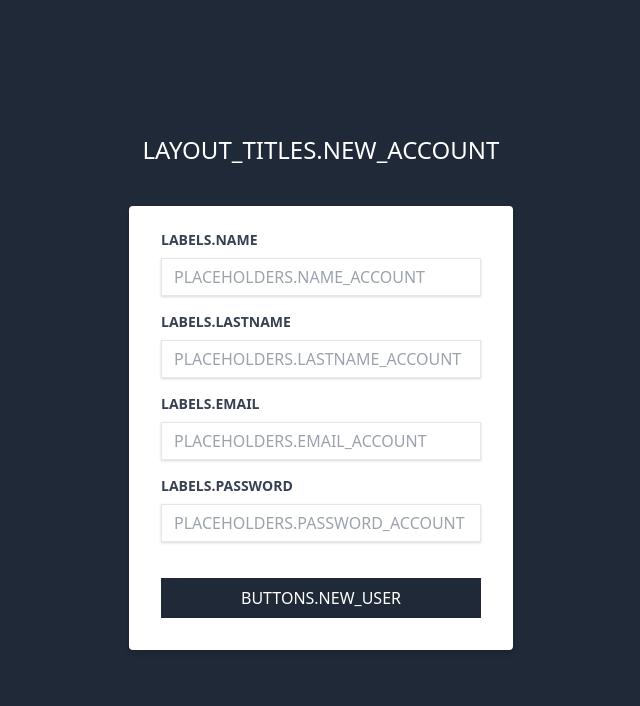
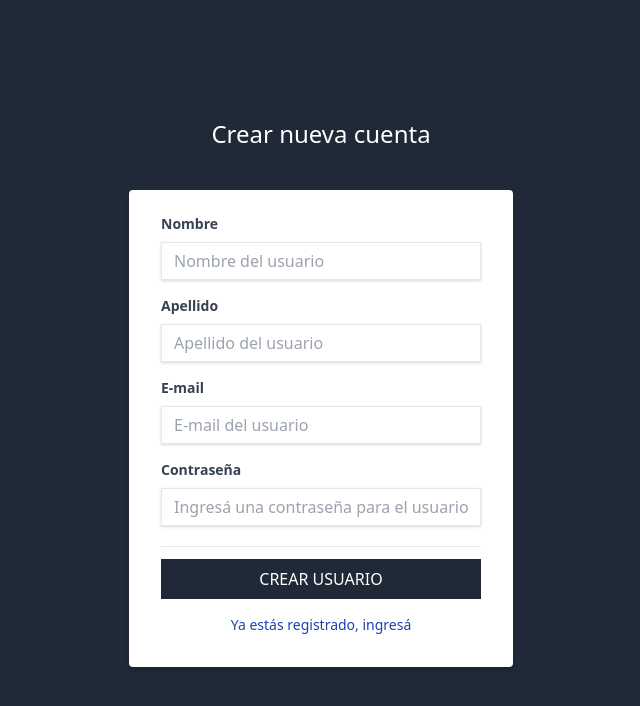
Before and after one commit to narqe/resume, a Next.js app: page /newaccount in a window 1280 px wide. Shown: the top 706 px of the page, without its empty margins (319-959 px from the left). Built offline with nearby package versions, Linux system fonts and the light colour scheme.

Commit message:
redirect on login

```diff
--- /dev/null
+++ b/components/shared/Separator.js
@@ -0,0 +1,9 @@
+import React from 'react'
+
+const Separator = () => {
+    return (
+        <hr className='mt-5 mb-1'></hr>
+    )
+}
+
+export default Separator
--- a/components/shared/SubmitBtn.js
+++ b/components/shared/SubmitBtn.js
@@ -4,7 +4,7 @@ const SubmitBtn = ({ value }) => {
     return (
         <input
             type="submit"
-            className="bg-gray-800 w-full mt-5 p-2 text-white uppercase hover:bg-gray-900 cursor-pointer"
+            className="bg-gray-800 w-full my-2 p-2 text-white uppercase hover:bg-gray-900 cursor-pointer"
             value={value}
         />
     )
--- a/i18n.js
+++ b/i18n.js
@@ -23,6 +23,7 @@ i18n
     // for all options read: https://www.i18next.com/overview/configuration-options
     .init({
         resources,
+        fallbackLng: 'es',
         debug: true,
         interpolation: {
             escapeValue: false, // not needed for react as it escapes by default
--- a/pages/newaccount.js
+++ b/pages/newaccount.js
@@ -9,6 +9,8 @@ import useToaster from '../hooks/useToaster';
 import SubmitBtn from '../components/shared/SubmitBtn';
 import { useRouter } from 'next/router';
 import { useTranslation } from 'react-i18next';
+import Link from 'next/link';
+import Separator from '../components/shared/Separator';
 
 const NewAccount = () => {
     const [ newUser ] = useMutation(NEW_ACCOUNT);
@@ -70,7 +72,7 @@ const NewAccount = () => {
                     <div className="w-full max-w-sm">
                         <form
                             onSubmit={formik.handleSubmit}
-                            className="bg-white rounded shadow-md px-8 pt-6 pb-8 mb-4"
+                            className="bg-white rounded shadow-md px-8 pt-6 pb-8 mb-4 block"
                         >
                             <InputField
                                 label={t('LABELS.NAME')}
@@ -100,7 +102,13 @@ const NewAccount = () => {
                                 value='password'
                                 formik={formik}
                             />
+                            <Separator />
                             <SubmitBtn value={t('BUTTONS.NEW_USER')} />
+                            <Link href="/login">
+                                <p className='pt-2 text-center cursor-pointer hover:underline text-blue-800 text-sm hover:font-bold'>
+                                    {t('BUTTONS.SIGN_IN')}
+                                </p>
+                            </Link>
                         </form>
                     </div>
                 </div>
--- a/translations/es/translationsES.json
+++ b/translations/es/translationsES.json
@@ -8,7 +8,9 @@
       "NEW_ORDER": "Cargar pedido",
       "LOGIN": "Ingresar",
       "NEW_USER": "Crear usuario",
-      "DELETE_ORDER": "Eliminar pedido"
+      "DELETE_ORDER": "Eliminar pedido",
+      "SIGN_UP": "Todavía no tenés usuario, registrate",
+      "SIGN_IN": "Ya estás registrado, ingresá"
     },
     "PLACEHOLDERS": {
       "NAME_PRODUCT": "Nombre del producto",
```
Also changed, not shown: pages/login.js (+8 -0 lines).
